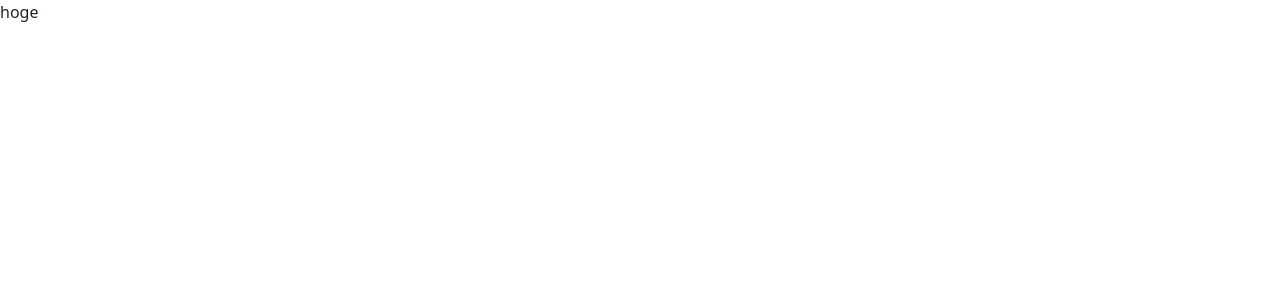
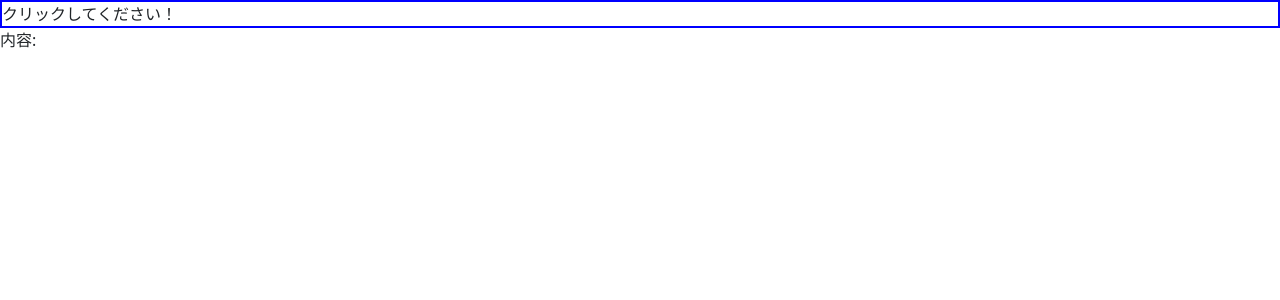
Before and after one commit to piny940/vue-nuxt-introduction, a Vue app: page / in a window 1280 px wide. Shown: the top 300 px of the page. Built offline with nearby package versions, Linux system fonts and the light colour scheme.

Commit message:
Practice click ditection

```diff
--- a/src/App.vue
+++ b/src/App.vue
@@ -1,10 +1,34 @@
 <template>
-  hoge
+  <div id="click-box" v-on:click.exact="onClick" v-on:click.shift="onShiftClick">クリックしてください！</div>
+  <p>内容: {{ description }}</p>
 </template>
 
 
 <script>
 export default {
   name: "app",
+  data: function() {
+    return {
+      description: "",
+    };
+  },
+  methods: {
+    onShiftClick: function() {
+      this.description = "shift + click!";
+    },
+    onClick: function(e) {
+      if (!e.shift) {
+        this.description = "";
+      }
+    },
+  },
+};
+</script>
+
+<style scoped>
+#click-box {
+  width: auto;
+  min-height: 20px;
+  border: 2px solid blue;
 }
-</script>
+</style>
```
